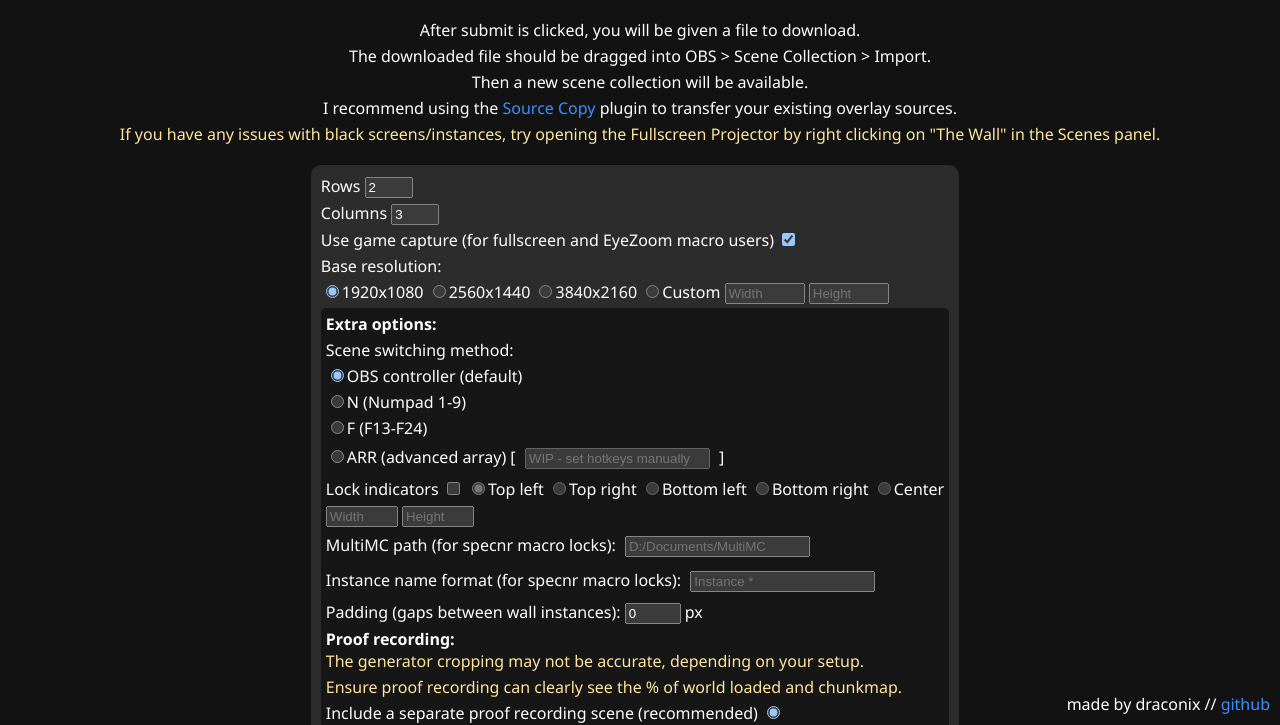
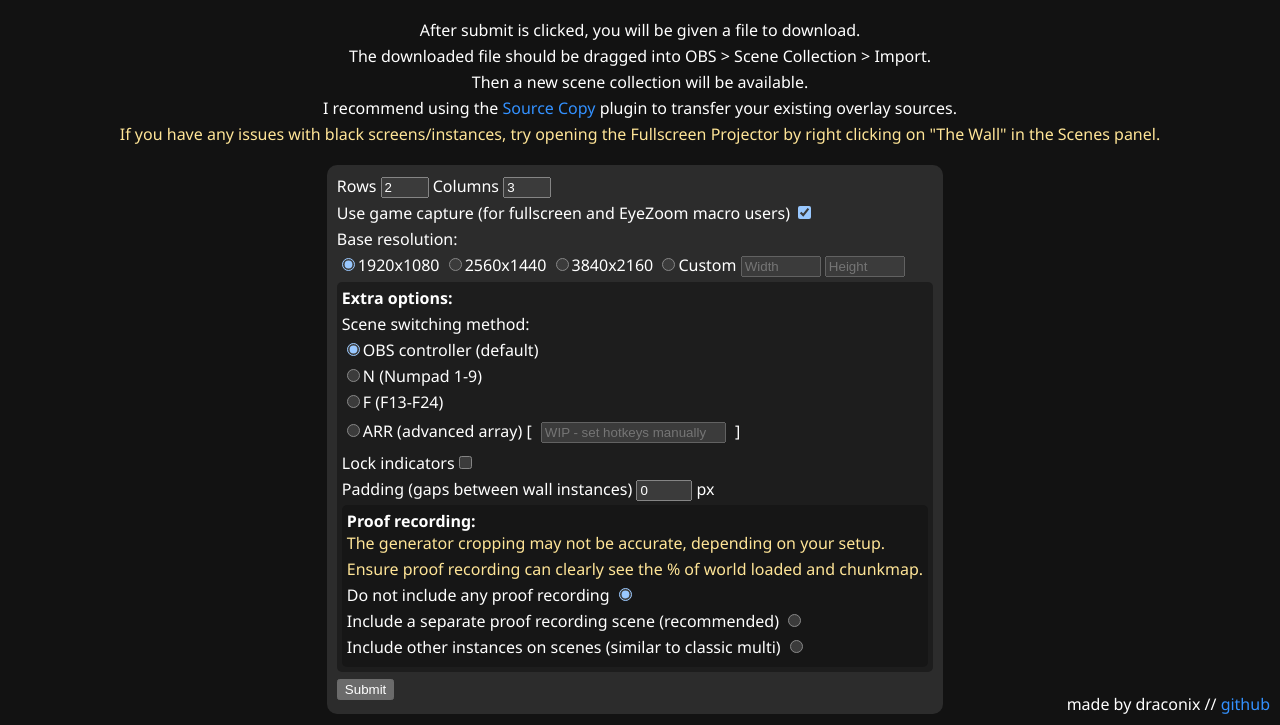
Before and after one commit to draconix6/simple-mcsr-twitch-utilities, a website: page public/wallsetup.html in a window 1280 px wide. Shown: the part 75-800 px from the top of the page. Drawn offline with Linux system fonts and the light colour scheme.

Commit message:
tidied up webpage
also fed the ducks

```diff
--- a/public/wallsetup.html
+++ b/public/wallsetup.html
@@ -29,10 +29,8 @@
                 <form action="/wallDL" method="GET">
                     <div>
                         <p>
-                            Rows <input oninput="changePreview()" type="number" id="rows" name="rows" min="1" max="9" value="2" required="true"></input>
-                        </p>
-                        <p>
-                            Columns <input oninput="changePreview()" type="number" id="cols" name="cols" min="1" max="9" value="3" required="true"></input>
+                            <label>Rows <input oninput="changePreview()" type="number" id="rows" name="rows" min="1" max="9" value="2" required="true"></input></label>
+                            <label>Columns <input oninput="changePreview()" type="number" id="cols" name="cols" min="1" max="9" value="3" required="true"></input></label>
                         </p>
                     </div>
                     <div>
@@ -45,15 +43,15 @@
                             Base resolution:
                         </p>
                         <p>
-                            <input type="radio" name="screenSize" value="1080" checked="checked"></input>1920x1080
-                            <input type="radio" name="screenSize" value="1440"></input>2560x1440
-                            <input type="radio" name="screenSize" value="2160"></input>3840x2160
-                            <input type="radio" name="screenSize" value="custom" id="custom"></input>Custom
-                            <input type="number" name="screenWidth" min="1280" max="10000" placeholder="Width"></input>
-                            <input type="number" name="screenHeight" min="720" max="10000" placeholder="Height"></input>
+                            <label><input onclick="toggleCustomMembers(false)" type="radio" name="screenSize" value="1080" checked="checked"></input>1920x1080</label>
+                            <label><input onclick="toggleCustomMembers(false)" type="radio" name="screenSize" value="1440"></input>2560x1440</label>
+                            <label><input onclick="toggleCustomMembers(false)" type="radio" name="screenSize" value="2160"></input>3840x2160</label>
+                            <label><input onclick="toggleCustomMembers()" type="radio" name="screenSize" value="custom" id="custom"></input>Custom</label>
+                            <input class="customOptions" disabled="true" type="number" name="screenWidth" min="1280" max="10000" placeholder="Width"></input>
+                            <input class="customOptions" disabled="true" type="number" name="screenHeight" min="720" max="10000" placeholder="Height"></input>
                         </p>
                     </div>
-                    <div style="background-color:rgb(22, 22, 22); padding: 5px; border-radius: 5px; margin-bottom: 5px;">
+                    <div style="background-color:rgb(29, 29, 29); padding: 5px; border-radius: 5px; margin: 5px 0px;">
                         <p>
                             <strong>Extra options:</strong>
                         </p>
@@ -61,60 +59,61 @@
                             <p>
                                 Scene switching method:
                             </p>
-                            <p><input type="radio" name="switchMethod" value="C" checked="checked"></input>OBS controller (default)
-                            <p><input type="radio" name="switchMethod" value="N"></input>N (Numpad 1-9)</p>
-                            <p><input type="radio" name="switchMethod" value="F"></input>F (F13-F24)</p>
-                            <p><input type="radio" name="switchMethod" value="ARR" id="arrayButton"></input>ARR (advanced array)
-                            [ <input type="text" name="switchArray" id="arrayBox" placeholder="WIP - set hotkeys manually" disabled="true"></input> ]</p> <!-- '"Key1","Key2",etc.' -->
-                            <!-- <p><input type="radio" name="switchMethod" value="ASS" id="assButton"></input>ASS (Advanced Scene Switcher)</p>
-                            <p>Path to instance.txt (for ASS): <input type="text" name="assPath" id="assBox" placeholder="D:\Macro\data\instance.txt"></input></p> -->
-                        </div>
-                        <div>
                             <p>
-                                Lock indicators <input type="checkbox" name="locks" id="locks"></input>
-                                <input type="radio" name="lockPos" value="tl" disabled="true" checked="checked"></input>Top left
-                                <input type="radio" name="lockPos" value="tr" disabled="true"></input>Top right
-                                <input type="radio" name="lockPos" value="bl" disabled="true" onclick="warnWP()"></input>Bottom left
-                                <input type="radio" name="lockPos" value="br" disabled="true"></input>Bottom right
-                                <input type="radio" name="lockPos" value="c" disabled="true" onclick="warnWP()"></input>Center
-                            </p>
-                            <p>
-                                <input type="number" name="lockWidth" min="20" max="1000" placeholder="Width"></input>
-                                <input type="number" name="lockHeight" min="20" max="1000" placeholder="Height"></input>
-                            </p>
-                            <p>
-                                MultiMC path (for specnr macro locks): <input type="text" name="multiPath" placeholder="D:/Documents/MultiMC"></input>
-                            </p>
-                            <p>
-                                Instance name format (for specnr macro locks): <input type="text" name="instFormat" placeholder="Instance *"></input>
+                                <p><label><input type="radio" name="switchMethod" value="C" checked="checked"></input>OBS controller (default)</label></p>
+                                <p><label><input type="radio" name="switchMethod" value="N"></input>N (Numpad 1-9)</label></p>
+                                <p><label><input type="radio" name="switchMethod" value="F"></input>F (F13-F24)</label></p>
+                                <p><label><input type="radio" name="switchMethod" value="ARR" id="arrayButton"></input>ARR (advanced array)</label>
+                                [ <input type="text" name="switchArray" id="arrayBox" placeholder="WIP - set hotkeys manually" disabled="true"></input> ]</p> <!-- '"Key1","Key2",etc.' -->
                             </p>
                         </div>
                         <div>
+                            <p><label>Lock indicators<input id="lockCheck" onclick="toggleLockMembers()" type="checkbox" name="locks" id="locks"></input></label></p>
                             <p>
-                                Padding (gaps between wall instances): <input type="number" name="padding" id="padding" min="0" max="20" value="0" required="true"></input> px
+                                <label class="lockOptions" style="display:none;"><input type="radio" name="lockPos" value="tl" checked="checked"></input>Top left</label>
+                                <label class="lockOptions" style="display:none;"><input type="radio" name="lockPos" value="tr"></input>Top right</label>
+                                <label class="lockOptions" style="display:none;"><input type="radio" name="lockPos" value="bl" onclick="warnWP()"></input>Bottom left</label>
+                                <label class="lockOptions" style="display:none;"><input type="radio" name="lockPos" value="br"></input>Bottom right</label>
+                                <label class="lockOptions" style="display:none;"><input type="radio" name="lockPos" value="c" onclick="warnWP()"></input>Center</label>
+                            </p>
+                            <p>
+                                <input class="lockOptions" style="display:none;" type="number" name="lockWidth" min="20" max="1000" placeholder="Width"></input>
+                                <input class="lockOptions" style="display:none;" type="number" name="lockHeight" min="20" max="1000" placeholder="Height"></input>
+                            </p>
+                            <p>
+                                <label class="lockOptions" style="display:none;">MultiMC path (for specnr macro locks) <input type="text" name="multiPath" placeholder="D:/Documents/MultiMC"></input></label>
+                            </p>
+                            <p>
+                                <label class="lockOptions" style="display:none;">Instance name format (for specnr macro locks) <input type="text" name="instFormat" placeholder="Instance *"></input></label>
                             </p>
                         </div>
-                        <div>
+                            <p>
+                                Padding (gaps between wall instances) <input type="number" name="padding" id="padding" min="0" max="20" value="0" required="true"></input> px
+                            </p>
+                        <div style="background-color:rgb(22, 22, 22); padding: 5px; border-radius: 5px;">
                             <strong>Proof recording:</strong>
                             <p class="highlight">The generator cropping may not be accurate, depending on your setup.</p>
                             <p class="highlight">Ensure proof recording can clearly see the % of world loaded and chunkmap.</p>
                             <p>
-                                Include a separate proof recording scene (recommended) <input type="radio" name="proof" value="scene" checked="checked"></input>
+                                <label>Do not include any proof recording <input type="radio" name="proof" value="false" checked="checked" onclick="toggleProofMembers(false)"></input></label>
                             </p>
                             <p>
-                                Include other instances on scenes (similar to classic multi) <input type="radio" name="proof" value="corner"></input>
+                                <label>Include a separate proof recording scene (recommended) <input type="radio" name="proof" value="scene" onclick="toggleProofMembers()"></input></label>
+                            </p>
+                            <p>
+                                <label>Include other instances on scenes (similar to classic multi) <input type="radio" name="proof" value="corner" onclick="toggleProofMembers()"></input></label>
                             </p>
                             <!-- <p>
                                 Crop other instances to show only loading screen <input type="checkbox" name="loading" id="loading" disabled="true"></input>
                             </p> -->
                             <p>
-                                GUI Scale (for loading screen cropping) <input type="number" name="guiScale" min="1" max="4" placeholder="1-4"></input>
+                                <label style = "display:none;" class="proofOptions">GUI Scale (found in minecraft settings) <input type="number" name="guiScale" min="1" max="4" placeholder="1-4"></input></label>
                             </p>
                             <p>
-                                Width multiplier (for loading screen cropping) <input type="number" name="widthMultiplier" min="0" max="5" step="0.1" value="2.5"></input>
+                                <label style = "display:none;" class="proofOptions">Width multiplier (found in settings.ahk of macro) <input type="number" name="widthMultiplier" min="0" max="5" step="0.1" value="2.5"></input></label>
                             </p>
                             <p>
-                                Do you use borderless? <input type="checkbox" name="borderless"></input>
+                                <label style = "display:none;" class="proofOptions">Do you use borderless? <input type="checkbox" name="borderless"></input></label>
                             </p>
                         </div>
                     </div>
@@ -126,7 +125,7 @@
                 </div>
             </content>
             <div class="highlight" id="warning" style="display: none;">
-                Warning: Locks may cover loading screens. Ensure proof recording can see center and bottom left of instances
+                Warning: Locks may cover loading screens. Ensure proof recording can see % loaded and chunkmap
             </div>
         </main>
         <footer>
@@ -134,20 +133,35 @@
         </footer>
 
         <script>
-            document.getElementById("locks").onclick = function() {
-                lockChoices = document.getElementsByName("lockPos");
-                for (var i = 0; i < lockChoices.length; i++) {
-                    if (lockChoices[i].disabled) {
-                        lockChoices[i].disabled = false;
+            function toggleCustomMembers(on = true) {
+                var members = document.getElementsByClassName("customOptions");
+                for (var i = 0; i < members.length; i++) {
+                    members[i].disabled = !on;
+                }
+            }
+
+            function toggleLockMembers() {
+                var members = document.getElementsByClassName("lockOptions");
+                for (var i = 0; i < members.length; i++) {
+                    if (document.getElementById("lockCheck").checked) {
+                        members[i].style = "";
                     }
                     else {
-                        lockChoices[i].disabled = true;
+                        members[i].style = "display:none;";
                     }
                 }
             }
 
-            document.getElementById("proof").onclick = function() {
-                document.getElementById("loading").disabled = document.getElementById("proof").checked == "checked";
+            function toggleProofMembers(on = true) {
+                var members = document.getElementsByClassName("proofOptions");
+                for (var i = 0; i < members.length; i++) {
+                    if (on) {
+                        members[i].style = "";
+                    }
+                    else {
+                        members[i].style = "display:none;";
+                    }
+                }
             }
 
             function warnWP() {
@@ -175,17 +189,6 @@
 
             // document.getElementById("rows").addEventListener("change", changePreview());
             // document.getElementById("cols").addEventListener("change", changePreview());
-
-            // arrayButton = document.getElementById("arrayButton");
-            // arrayButton.onclick = function() {
-            //     arrayBox = document.getElementById("arrayBox");
-            //     if (arrayButton.checked == "checked") {
-            //         arrayBox.disabled = false;
-            //     }
-            //     else {
-            //         arrayBox.disabled = true;
-            //     }
-            // }
         </script>
     </body>
 </html>
```
